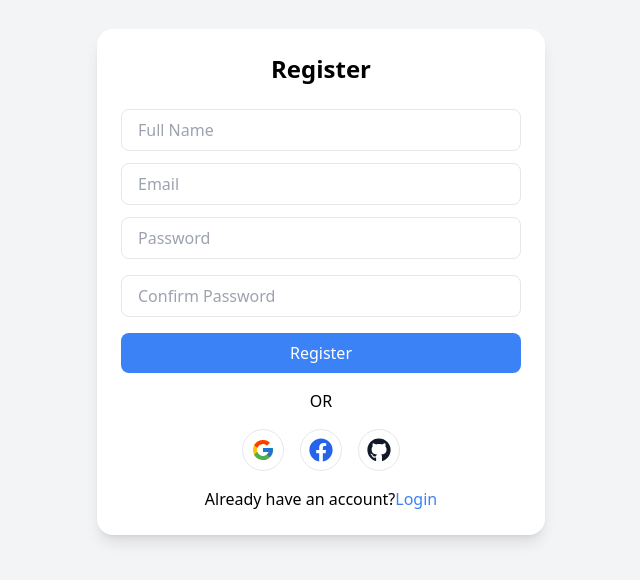
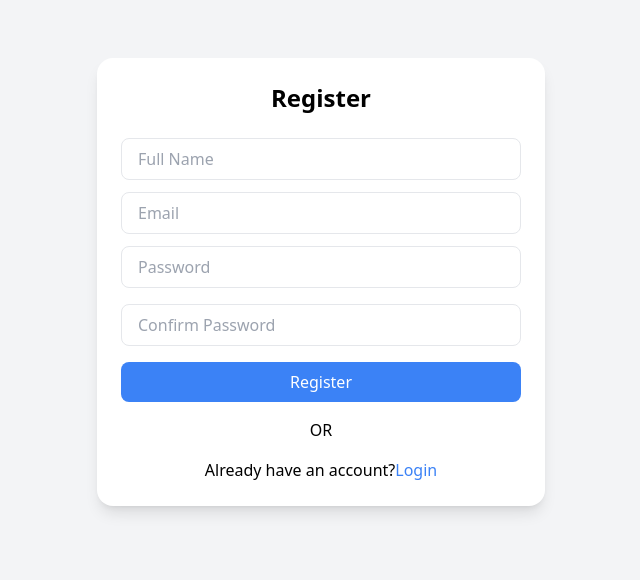
Before and after one commit to HasithaAbesekara/Recat-ASP.Net-CURD-SQL-Server, a React (Create React App) app: page /register in a window 1280 px wide. Shown: the part 118-698 px from the top of the page, without its empty margins (319-959 px from the left). Built offline with nearby package versions, Linux system fonts and the light colour scheme.

Commit message:
Update RegisterForm.js
Co-Authored-By: Madusnak <196571210+madusnak@users.noreply.github.com>

```diff
--- a/src/pages/RegisterForm.js
+++ b/src/pages/RegisterForm.js
@@ -39,7 +39,7 @@ export default function RegisterForm() {
 
         <div className="text-center my-4">OR</div>
 
-        <div className="flex justify-center space-x-4">
+        {/* <div className="flex justify-center space-x-4">
           <button className="p-2 border rounded-full hover:bg-gray-200 transition">
             <FcGoogle size={24} />
           </button>
@@ -49,7 +49,7 @@ export default function RegisterForm() {
           <button className="p-2 border rounded-full text-gray-900 hover:bg-gray-200 transition">
             <FaGithub size={24} />
           </button>
-        </div>
+        </div> */}
 
         <p className="text-center mt-4">
           Already have an account?
```
